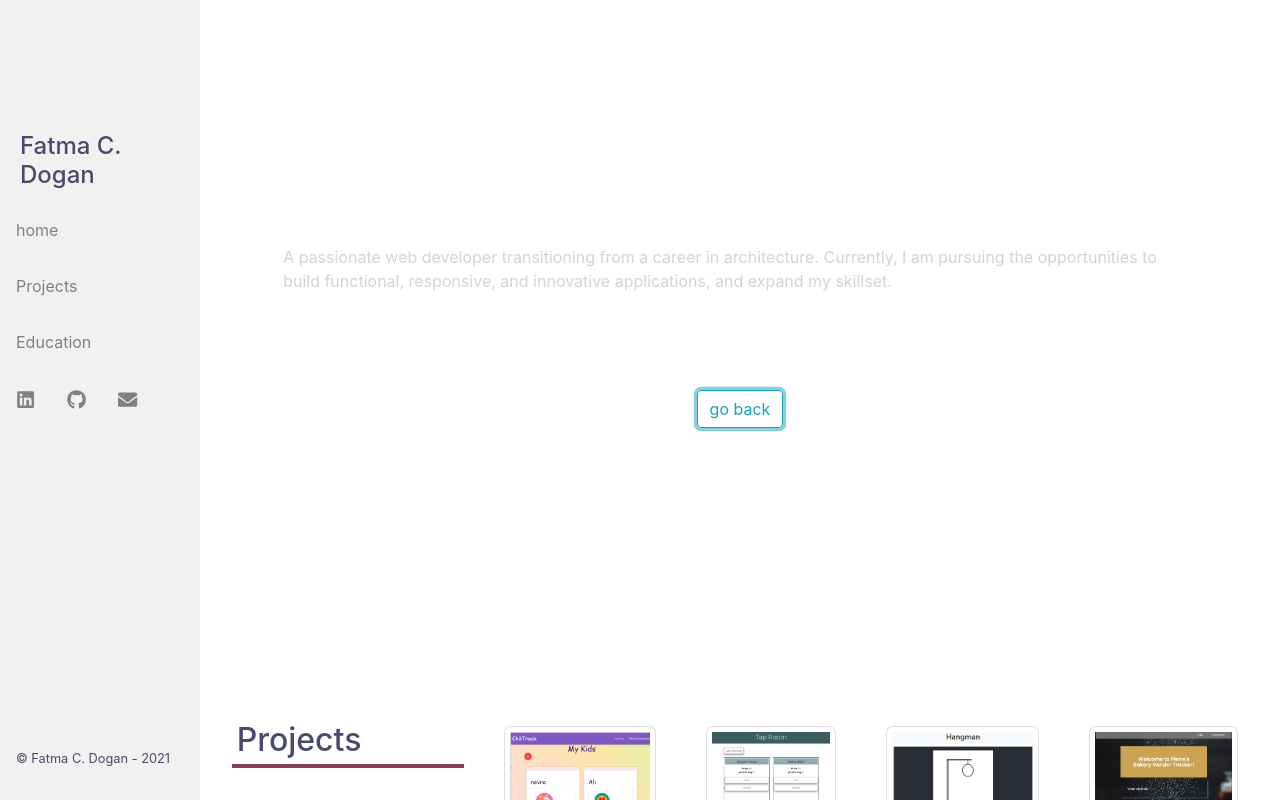
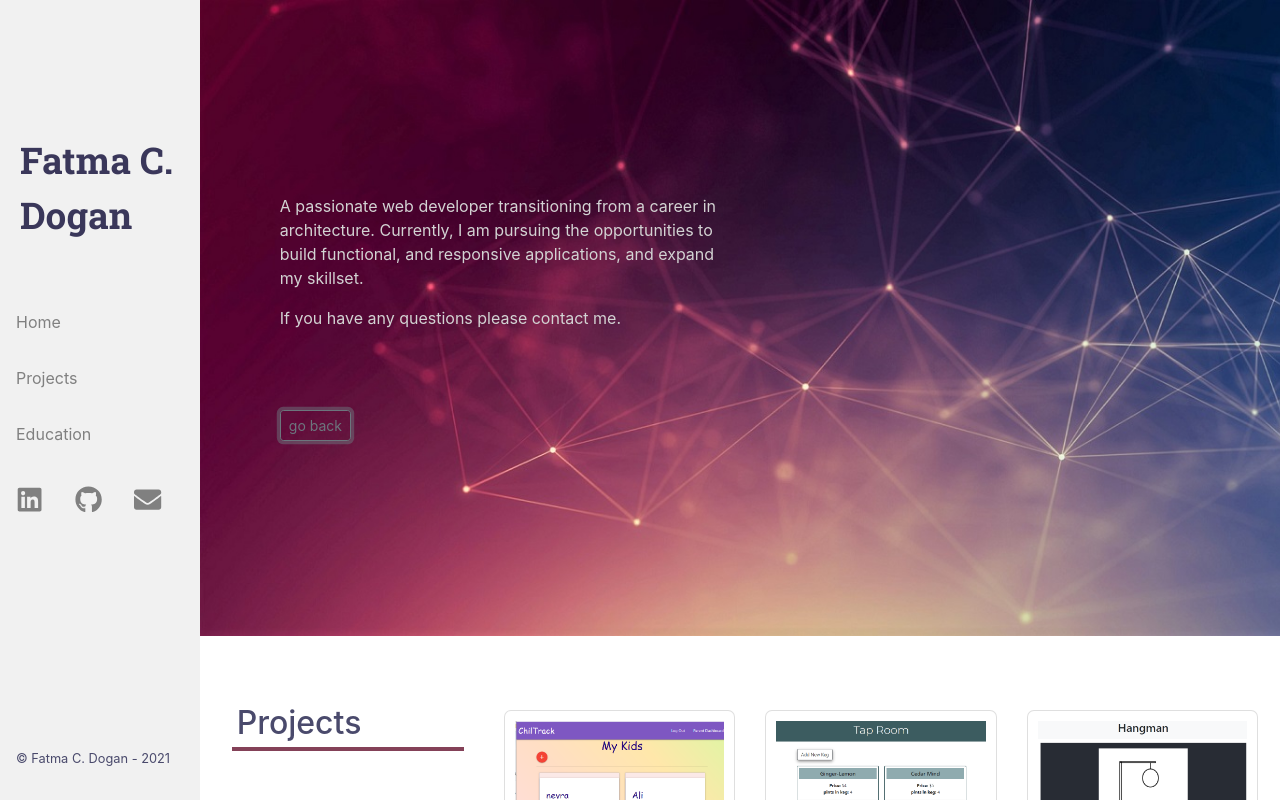
Before and after one commit to fc-dogan/portfolio-fc, a React (Create React App) app: page / in a window 1280 px wide. Both pictures are taken after a click on the button "About me". Shown: the top 800 px of the page. Built offline with nearby package versions, Linux system fonts and the light colour scheme.

Commit message:
update style

```diff
--- a/src/components/AboutMe.js
+++ b/src/components/AboutMe.js
@@ -5,18 +5,12 @@ import brush from '../assets/brush.png'
 
 function AboutMe() {
 
-  // const styles ={
-  //   aboutme:{
-  //     backgroundColor: 'rgba(0,0, 0, 0.1)',
-  //     padding: ' 1%',
-  //   }
-  // }
   return (
     <React.Fragment>
-        <div  id="aboutme" >
-        <p>A passionate web developer transitioning from a career in architecture.
-        Currently, I am pursuing the opportunities to build functional, responsive, and innovative applications, and expand my skillset.</p>
-        {/* I'm currently seeking opportunities to build functional and responsive applications, collaborate with other developers, and expand my skillset. */}
+        <div style={{ width: '50%' , paddingBottom: '4rem'}} >
+        <p> A passionate web developer transitioning from a career in architecture.
+        Currently, I am pursuing the opportunities to build functional, and responsive applications, and expand my skillset.</p>
+        <p> If you have any questions please <a href='mailto:fceyda@gmail.com' style={{color: 'lightgrey'}}>contact me</a>.</p>
       </div>
       </React.Fragment>
   )
--- a/src/components/App.css
+++ b/src/components/App.css
@@ -37,6 +37,7 @@
   }
 } */
 
+
 h1, h2 {
   /* text-align: center; */
   color: #4a4a6c;
@@ -74,3 +75,24 @@ h1, h2 {
   left: 0;
   width: 100%;
 }
+
+.link {
+  color: #4a4a6c ;
+}
+.link:hover {
+   color: #00F
+}
+
+/* .card:hover .card-img,
+.card:focus .card-img {
+  transform: scale(1.02);
+  opacity:0.5;
+} */
+
+.card-img-top:hover  {
+  transform: scale(1.08);
+  /* opacity:0.5; */
+}
+.card-footer a:hover{
+  cursor: pointer;
+}
--- a/src/components/Education.js
+++ b/src/components/Education.js
@@ -17,7 +17,7 @@ function Education() {
   ]
 
   return (
-    <Container id="education">
+    <Container fluid id="education">
       <Row>
           <Col sm={3}>
            <h2>Education</h2>
--- a/src/components/Intro.js
+++ b/src/components/Intro.js
@@ -1,6 +1,6 @@
 import React, {useState} from 'react';
 import AboutMe from './AboutMe';
-import {Button, Container} from 'react-bootstrap';
+import {Button, Container, Row} from 'react-bootstrap';
 import web from "../assets/web.jpg";
 import wallpaper from "../assets/wallpaper.jpg";
 import wallpaper1 from "../assets/wallpaper1.jpg";
@@ -9,16 +9,16 @@ function Intro() {
 
   const styles = {
     container: {
-      flex: '1',
-      // backgroundImage: `url(${wallpaper1})`,
+      backgroundImage: `url(${wallpaper1})`,
       backgroundSize: 'cover',
       backgroundRepeat: 'no-repeat',
-      padding: '18% 3%',
+      padding: '18% 6%',
       height: 'auto',
-      display: 'flex',
-      alignItems: 'center',
-      justifyContent: 'center',
-      flexDirection: 'column',
+      // flex: '1',
+      // display: 'flex',
+      // alignItems: 'center',
+      // justifyContent: 'center',
+      // flexDirection: 'column',
       color: 'lightgrey'
      }
 
@@ -30,7 +30,7 @@ function Intro() {
     return (
       <div  >
       <h3>Hello!</h3>
-      <h4>I'm Fatma Dogan, a software developer living in Portland, Oregon.  </h4>
+      <h5>I'm Fatma Dogan, a software developer living in Portland, Oregon.  </h5>
     </div>
     )
   }
@@ -51,7 +51,7 @@ function Intro() {
     } else {
       buttonText = "go back";
       return  (
-       <div style={{padding:'5%'}}>
+       <div >
          <AboutMe/>
        </div>
       )
@@ -62,8 +62,10 @@ function Intro() {
   return (
     <React.Fragment>
       <div style={styles.container}>
-        {currentPage()}
-        <Button variant="outline-info" onClick={handleClick} style={{margin:"30px",}} > {buttonText} </Button>
+        <Container fluid>
+          {currentPage()}
+          <Button variant="outline-secondary" size="sm" onClick={handleClick}  > {buttonText} </Button>
+        </Container>
       </div>
     </React.Fragment>
   )
--- a/src/components/Projects.js
+++ b/src/components/Projects.js
@@ -4,7 +4,7 @@ import pierres from '../assets/pierres.png';
 import airport from '../assets/PDXAirportGuide.png';
 import taproom from '../assets/taproom.png';
 import hangman from '../assets/hangman.png';
-import { Card, CardDeck, Row, Col, Container } from 'react-bootstrap';
+import { Card, CardDeck, Row, Col, Container, CardColumns } from 'react-bootstrap';
 
 const projectsData = [
   {
@@ -58,45 +58,49 @@ function Projects() {
       borderRadius: 7,
       margin: 10,
       height: '95%',
+      maxWidth: '20rem',
+      minWidth: '12rem',
+      width: '100%',
     },
     cardImage: {
       borderRadius: 5,
-      padding: '5px',
-      maxWidth: '12rem',
+      padding: '10px',
+      maxWidth: '20rem',
       width: '100%',
       alignSelf: 'center',
     },
   }
-
+  // style={{borderBottom: '3px solid #fbb9c0'}}
   return (
     <React.Fragment>
-      <Container id="projects">
+      <Container fluid id="projects">
         <Row>
           <Col sm={3}>
            <h2>Projects</h2>
           </Col>
           <Col>
-            <CardDeck>
+          <CardDeck>
               {projectsData.map( (project , index )=> {
                 return (
-                  <Col key={index} >
-                  <Card style={styles.card}>
+                  <Col >
+                  <Card key={index} style={styles.card}>
                   <Card.Img variant="top" src={project.image} style={styles.cardImage}/>
                   <Card.Body>
-                    <Card.Title>{project.name}</Card.Title>
+                    <Card.Title >{project.name}</Card.Title>
                     <Card.Text>
                       {project.description}
                     </Card.Text>
                   </Card.Body>
                   <Card.Footer>
-                    <Card.Link href={project.sourceUrl}>Source</Card.Link>
-                    <Card.Link href={project.liveSite}>{project.liveSite ? 'View Live' : ''}</Card.Link>
+                    <Card.Link href={project.sourceUrl} className='link' >Source</Card.Link>
+                    <Card.Link href={project.liveSite} className='link'>{project.liveSite ? 'View Live' : ''}</Card.Link>
                   </Card.Footer>
                   </Card>
-                  </Col>
+                </Col>
                 )
               })}
             </CardDeck>
+
           </Col>
         </Row>
       </Container>
--- a/src/components/SideBar.js
+++ b/src/components/SideBar.js
@@ -11,15 +11,15 @@ function SideBar() {
     <div className='sidebar'>
       <div id='profile'>
         {/* <img src={profilePic} alt="fatma dogan" style={{width:'120px', }}/> */}
-         <h4>Fatma C. Dogan</h4>
+         <p id='name'>Fatma C. Dogan</p>
       </div>
-      <a href="/"  > home</a>
+      <a href="/" > Home</a>
       <a href="#projects" >Projects</a>
       <a href="#education" >Education</a>
       <div className='social'>
-        <a href="https://www.linkedin.com/in/fatma-c-dogan/" > <FaLinkedin size='1.2rem' /></a>
-        <a href="https://github.com/fc-dogan" ><FaGithub size='1.2rem' /></a>
-        <a href="mailto:fceyda@gmail.com" ><FaEnvelope size='1.2rem' /></a>
+        <a href="https://www.linkedin.com/in/fatma-c-dogan/" > <FaLinkedin  /></a>
+        <a href="https://github.com/fc-dogan" ><FaGithub  /></a>
+        <a href="mailto:fceyda@gmail.com" ><FaEnvelope  /></a>
       </div>
 
 
--- a/src/components/Sidebar.css
+++ b/src/components/Sidebar.css
@@ -1,4 +1,15 @@
-/* The side navigation menu */
+
+@import url('https://fonts.googleapis.com/css2?family=Caveat:wght@600&family=Roboto+Slab:wght@700&display=swap');
+
+#name {
+  /* font-family: 'Yellowtail', cursive; */
+  /* font-family: 'Caveat', cursive; */
+  font-family: 'Roboto Slab', serif;
+  font-size: 2.3rem;
+  color: #3a375a;
+  padding-bottom: 20%;
+}
+
 .sidebar {
   margin: 0;
   padding-top: 10%;
@@ -20,6 +31,7 @@
 }
 .social a {
   display: inline-block;
+  font-size: 1.7rem;
 }
 
 /* Links on mouse-over */
@@ -34,14 +46,22 @@
     width: 100%;
     height: auto;
     position: relative;
+    font-size: 80%;
+    padding-top: 0%;
   }
-  .sidebar a {float: left;}
+  .sidebar a {
+    /* float: left;  */
+    display: inline-block;
+  }
+  .social {
+    display: inline;
+  }
   #content {
     margin-left: 0;
    }
-    #profile {
-      display: none;
-    }
+  #profile {
+    display: none;
+  }
   .footer { display: none;}
 }
 
```
Also changed, not shown: 1 other file (tests, documents, lock files or other folders).
